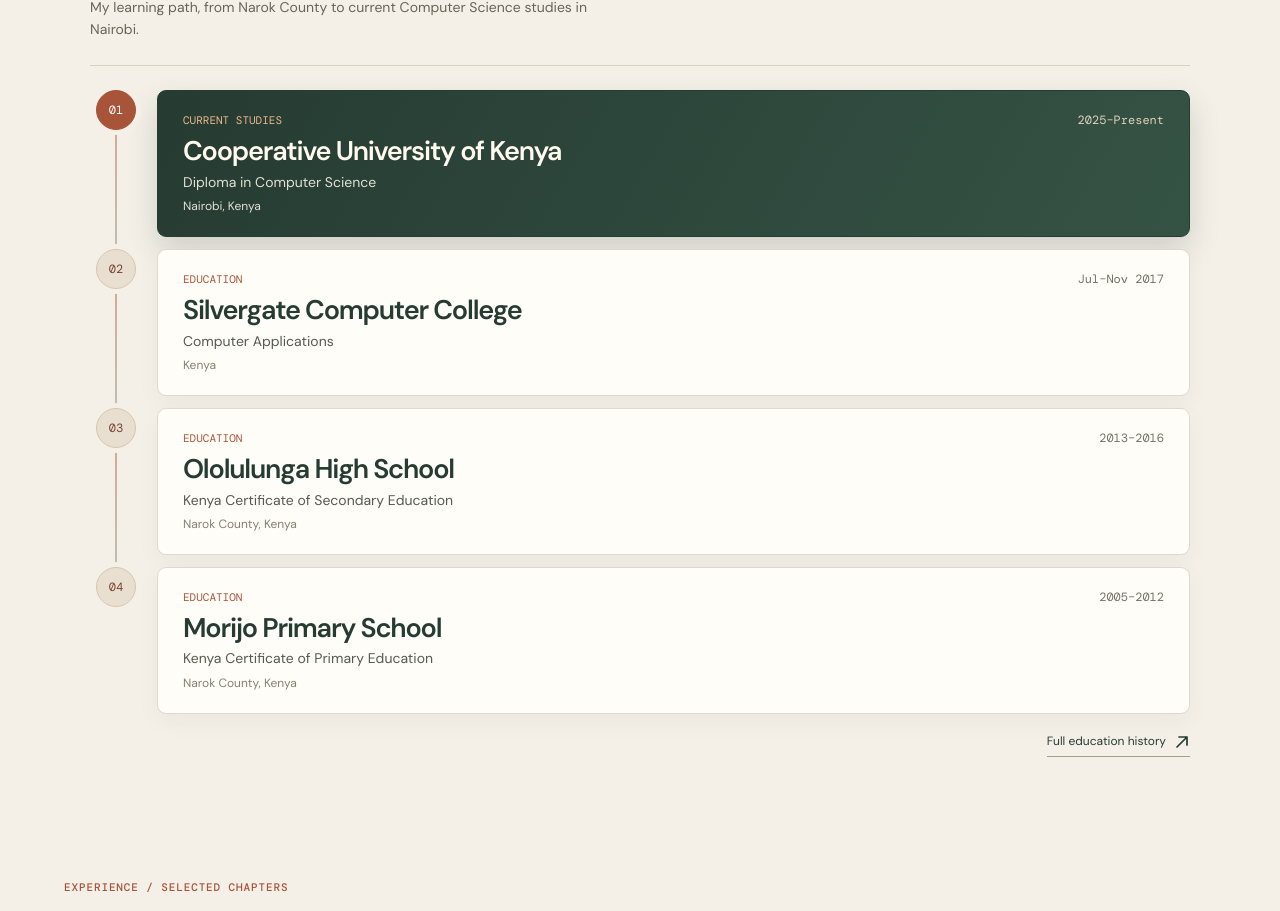
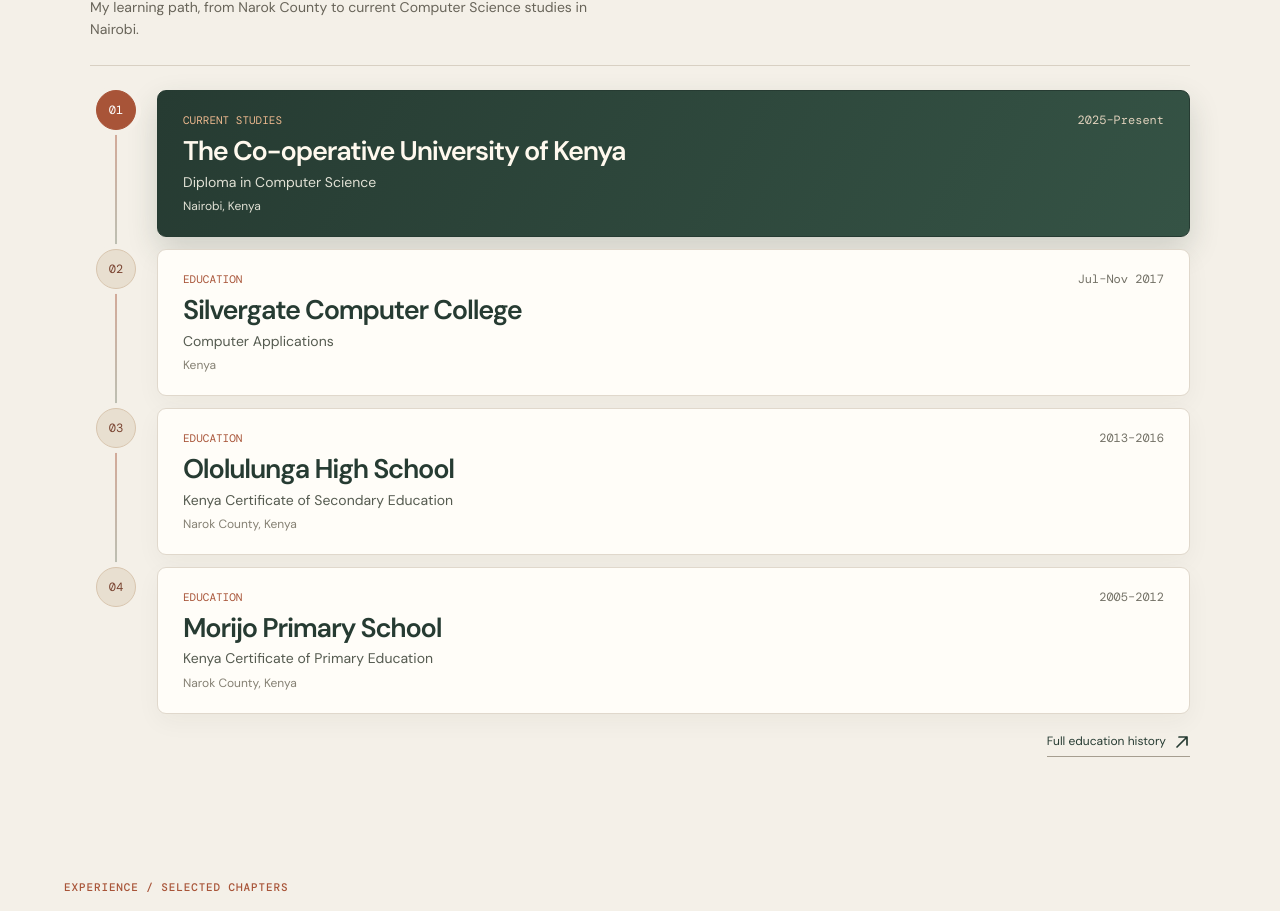
Before and after one commit to NoxxyTheMain/My-Portfolio, a Next.js app: page / in a window 1280 px wide. Shown: the part 2091-3002 px from the top of the page. Built offline with nearby package versions, Linux system fonts and the light colour scheme; a web font is replaced by a local one.

Commit message:
Update portfolio

```diff
--- a/content/site.ts
+++ b/content/site.ts
@@ -49,7 +49,7 @@ export const projects: PortfolioProject[] = [
 ];
 
 export const education = [
-  { institution: "Cooperative University of Kenya", qualification: "Diploma in Computer Science", dates: "2025–Present", location: "Nairobi, Kenya", current: true },
+  { institution: "The Co-operative University of Kenya", qualification: "Diploma in Computer Science", dates: "2025–Present", location: "Nairobi, Kenya", current: true },
   { institution: "Silvergate Computer College", qualification: "Computer Applications", dates: "Jul–Nov 2017", location: "Kenya", current: false },
   { institution: "Ololulunga High School", qualification: "Kenya Certificate of Secondary Education", dates: "2013–2016", location: "Narok County, Kenya", current: false },
   { institution: "Morijo Primary School", qualification: "Kenya Certificate of Primary Education", dates: "2005–2012", location: "Narok County, Kenya", current: false }
```
